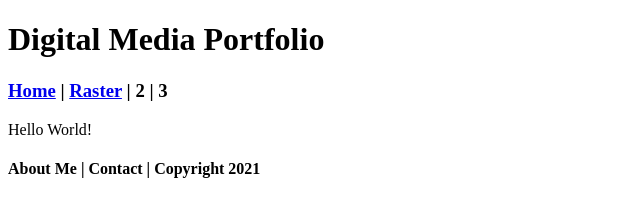
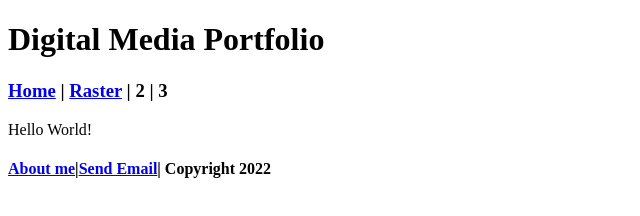
Before and after one commit to jodymoritz/ecsportfolioa, a plain HTML site: page esc/index.html in a window 1280 px wide. Shown: the whole page, without its empty margins (0-640 px from the left). Drawn offline with Linux system fonts and the light colour scheme; files that its build step writes are made by us from their sources.

Commit message:
Update index.html

```diff
--- a/esc/index.html
+++ b/esc/index.html
@@ -17,8 +17,9 @@
   </div>
   <div class="content">Hello World!</div>
   <div class="footer">
-    <h4>About Me | Contact | Copyright 2021</h4>
+    <h4> <h4> <a href="aboutme.html">About me</a>|<a href="mailto:email@example.com">Send Email</a>| Copyright 2022</h4></h4>
   </div>
 </div>
 </body>
 </html>
+ <h4>
```
